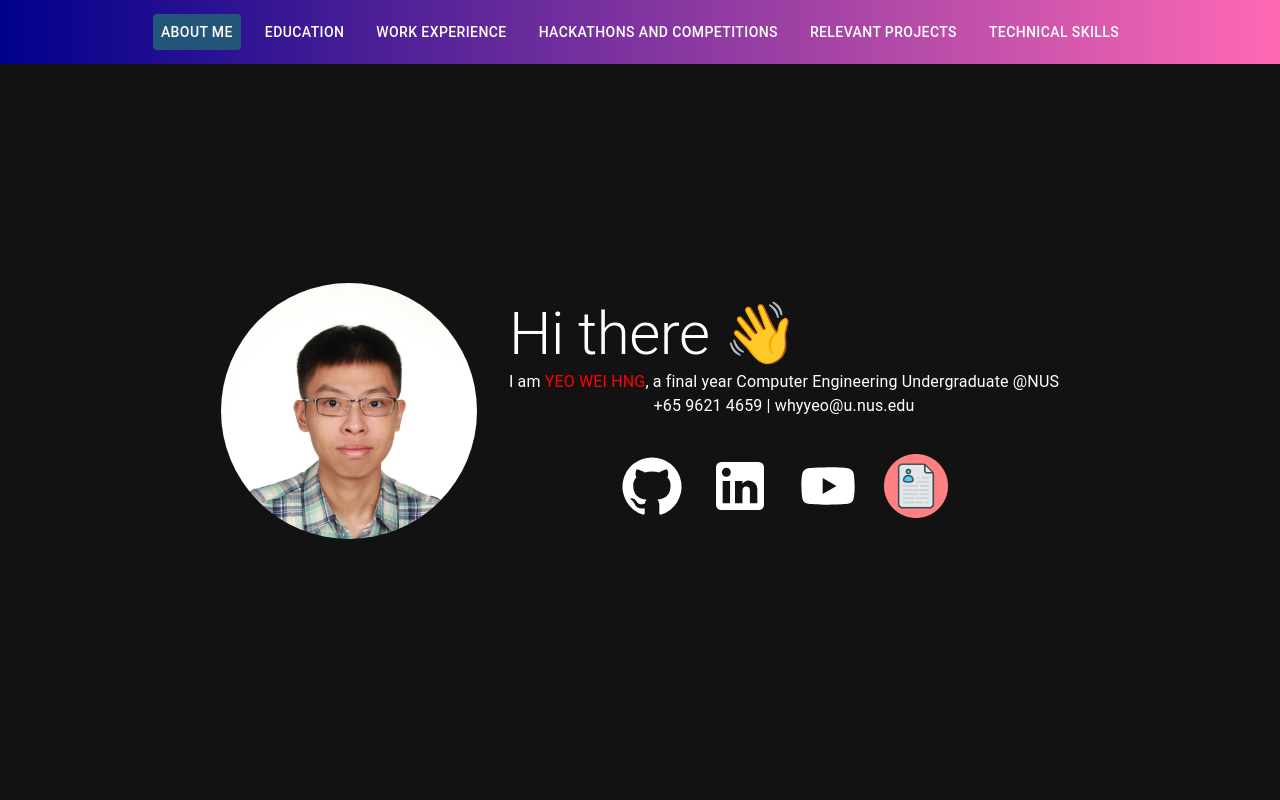
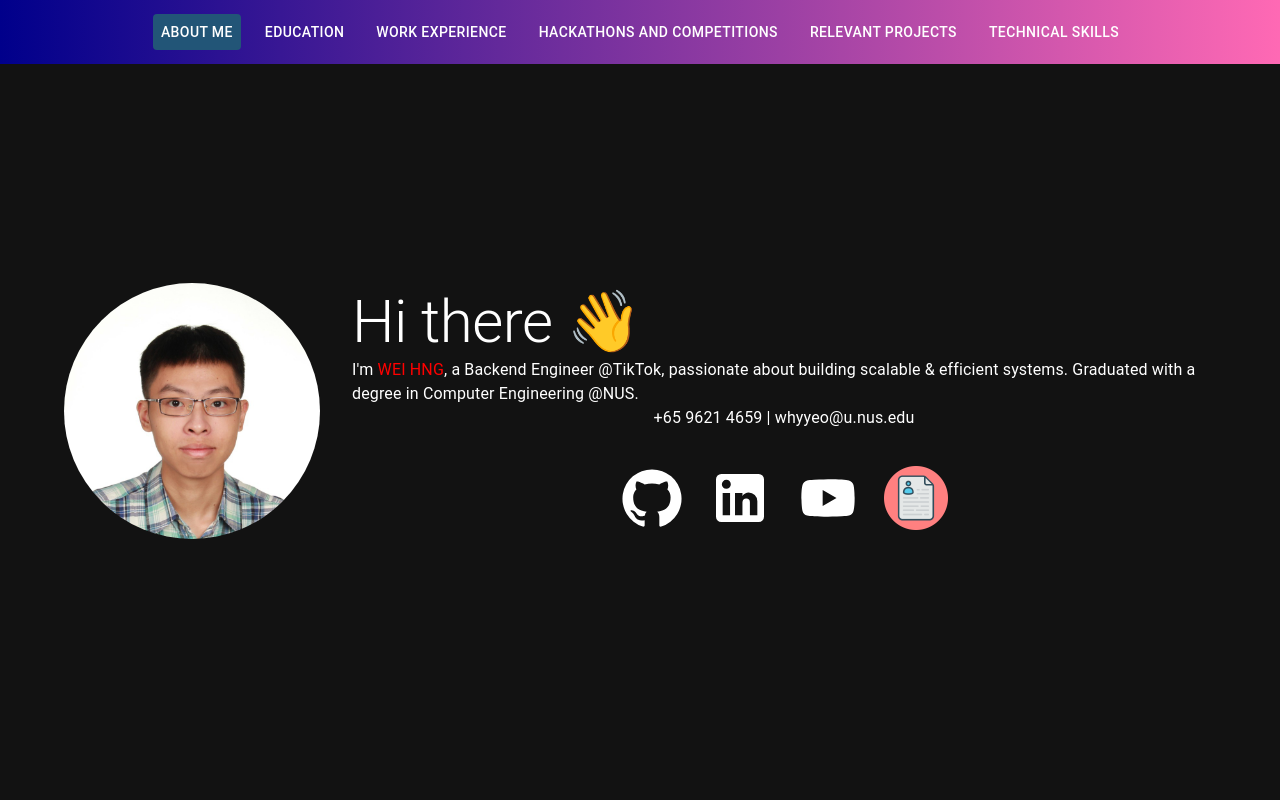
Before and after one commit to YEOWEIHNGWHYELAB/WHYELAB_UIUX-Portfolio, a React (Create React App) app in the folder production/: page / in a window 1280 px wide. Shown: the top 800 px of the page. Built offline with nearby package versions, Linux system fonts and the light colour scheme.

Commit message:
updated about me

```diff
--- a/production/src/sections/AboutMe/AboutMe.tsx
+++ b/production/src/sections/AboutMe/AboutMe.tsx
@@ -35,8 +35,9 @@ const AboutMe = forwardRef<HTMLDivElement>((props, ref) => {
         </Typography>
 
         <Typography variant="body1">
-          I am <span style={{ color: "red" }}>YEO WEI HNG</span>, a final year
-          Computer Engineering Undergraduate @NUS
+          I'm <span style={{ color: "red" }}>WEI HNG</span>, a Backend Engineer @TikTok,
+          passionate about building scalable & efficient systems. Graduated with
+          a degree in Computer Engineering @NUS.
         </Typography>
         <Typography variant="body1" display={"flex"} justifyContent={"center"}>
           +65 9621 4659 | whyyeo@u.nus.edu
```
